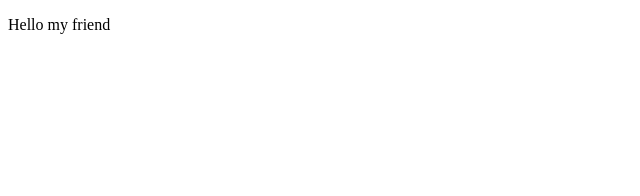
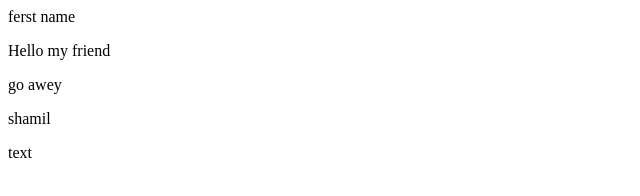
Before and after one commit to sherzodalisherov75-sys/-, a plain HTML site: page Новая папка/index.html in a window 1280 px wide. Shown: the whole page, without its empty margins (0-640 px from the left). Drawn offline with Linux system fonts and the light colour scheme.

Commit message:
second commit

```diff
--- a/Новая папка/index.html
+++ b/Новая папка/index.html
@@ -6,6 +6,10 @@
     <title>Document</title>
 </head>
 <body>
+    <h>ferst name</h>
     <p>Hello my friend</p>
+    <p>go awey</p>
+    <p>shamil</p>
+    <span>text</span>
 </body>
 </html>
```
